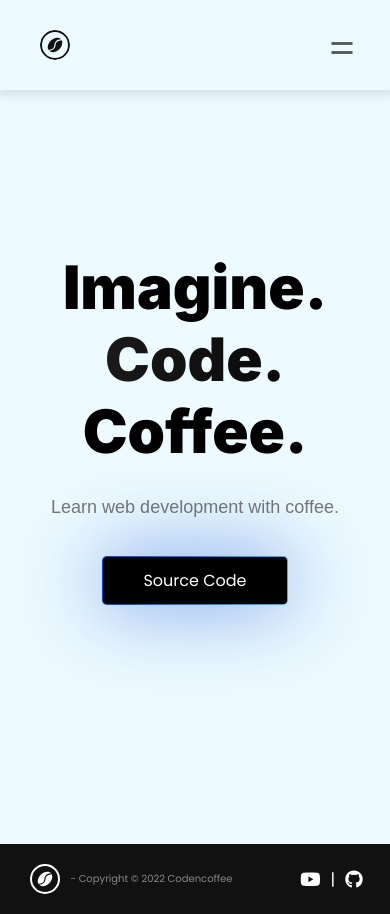
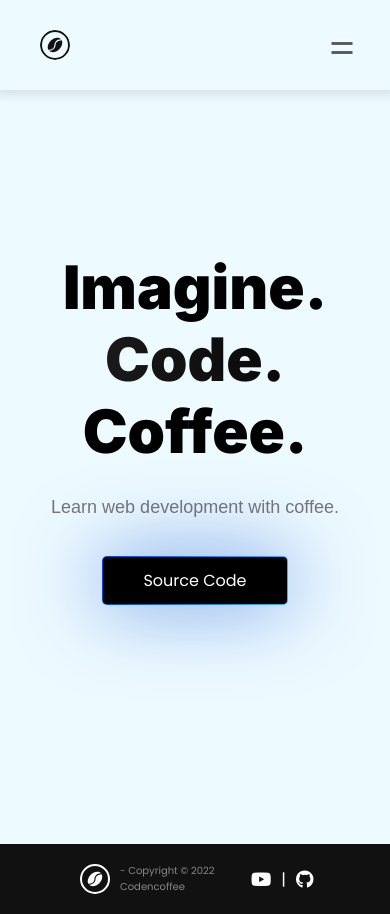
Before and after one commit to DeepakChowdry-bit/CodenCoffee, a plain HTML site: page index.html in a window 390 px wide. Drawn offline with nearby package versions, Linux system fonts and the light colour scheme; a web font is replaced by a local one.

Commit message:
Footer updated again

```diff
--- a/Style.css
+++ b/Style.css
@@ -217,66 +217,19 @@ body{
   .buttons a:nth-child(1){
     display: none;
   }
+
+  .footer{
+    padding: 0;
   }
 
-/* playlists */
-/*
-.playlist {
-  display: flex;
-  flex-direction: column;
-  align-items: center;
+  .copyright{
     justify-content: center;
-  width: 100%;
   }
 
-.playlist .title h2 {
-  letter-spacing: 3px;
-  color: #222;
+  .socials{
+    justify-content: center;
   }
-
-.playlist .items {
-  display: flex;
-  justify-content: space-evenly;
-  flex-wrap: wrap;
-  width: 60%;
 }
-
-.playlist .items .card {
-  margin: 20px;
-  cursor: pointer;
-  background: #222;
-  padding: 20px;
-  border-radius: 20px;
-  color: #fff;
-  height: 50%;
-}
-
-.card img {
-  width: 100%;
-  height: 85%;
-  border-radius: 15px;
-}
-
-.card button {
-  background: #fff;
-  width: 100%;
-  height: 40px;
-  margin: 20px 0;
-  border-radius: 20px;
-  display: flex;
-  align-items: center;
-  justify-content: center;
-  color: #111;
-}
-
-.card button a {
-  color: #111;
-  font-weight: 700;
-  font-size: 16px;
-  text-decoration: none;
-  margin: 0 5px;
-  width: 100%;
-} */
 
 /* Footer */
 
@@ -286,6 +239,7 @@ body{
   justify-content: space-between;
   height: 70px;
   background: #111;
+  padding: 0 80px;
 }
 
 
@@ -293,7 +247,7 @@ body{
 .copyright {
   display: flex;
   align-items: center;
-  justify-content: center;
+  justify-content: start;
   width: 70%;
   height: 100%;
 }
@@ -312,7 +266,7 @@ body{
 .socials {
   display: flex;
   align-items: center;
-  justify-content: center;
+  justify-content: start;
   color: #fff;
   width: 30%;
   height: 100%;
```
Lines whose indentation alone changed are shown as unchanged.
